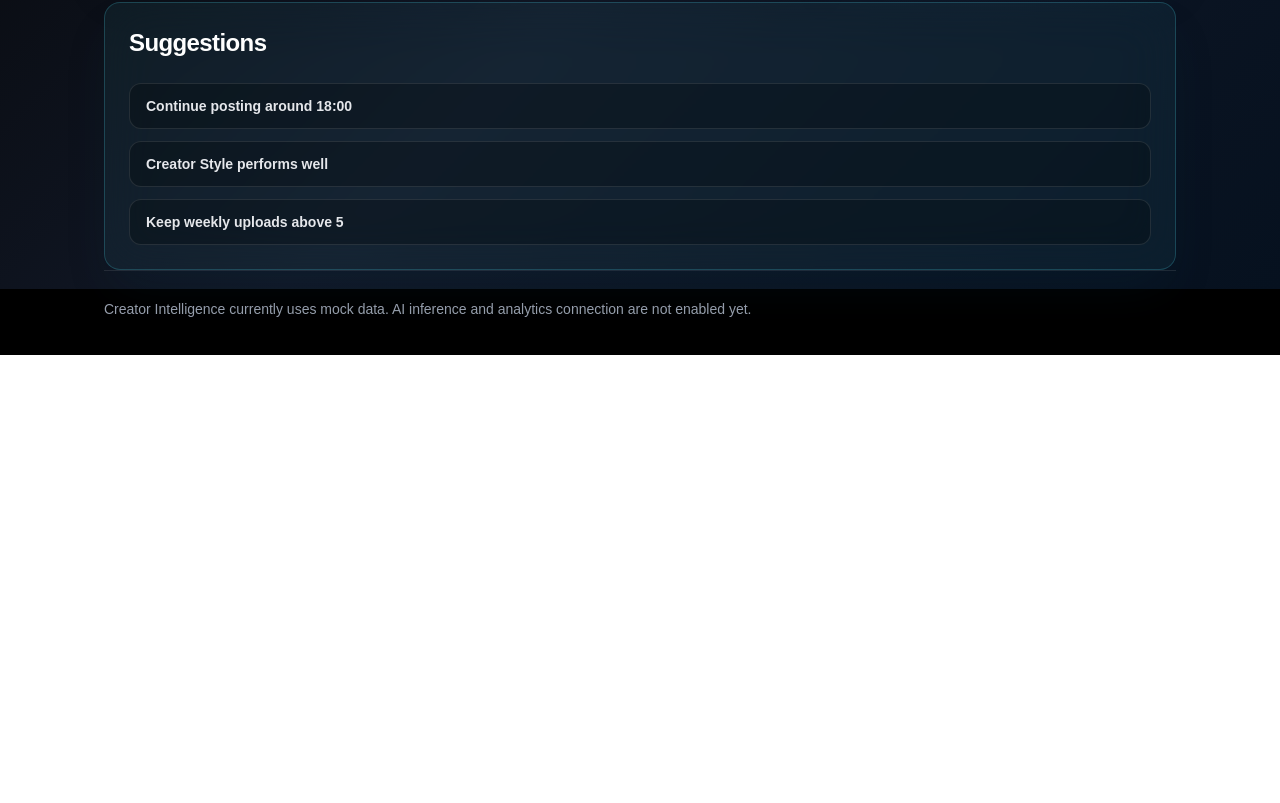
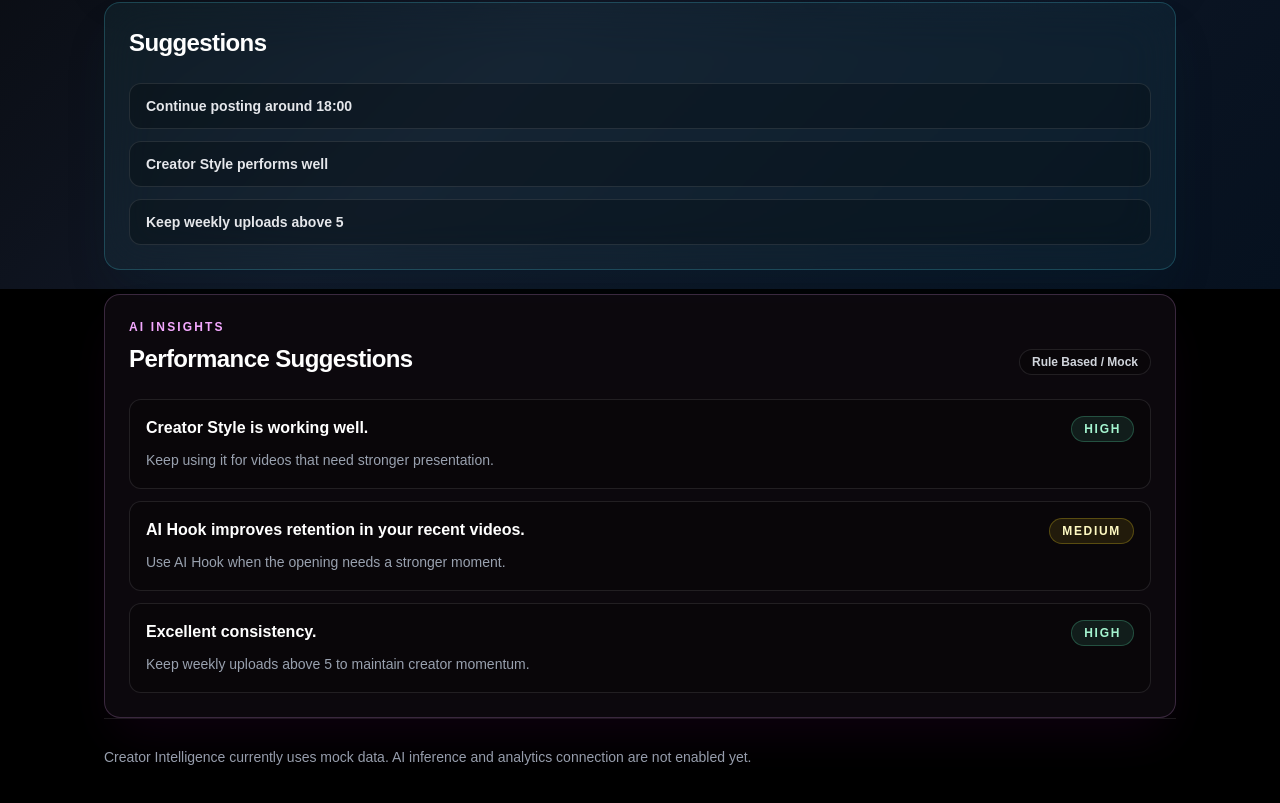
Before and after one commit to hiro042355/easyslice-ai, a Next.js app: page /intelligence in a window 1280 px wide. Shown: the part 511-1314 px from the top of the page. Before the commit the page ends 866 px from the top, so only its background shows below. Built offline with nearby package versions, Linux system fonts and the light colour scheme.

Commit message:
Add AI performance insights foundation

```diff
--- a/app/intelligence/page.tsx
+++ b/app/intelligence/page.tsx
@@ -1,4 +1,8 @@
-import { mockCreatorInsights } from "../../lib/creatorIntelligence";
+import {
+  getPerformanceInsights,
+  mockCreatorInsights,
+  type PerformanceInsight,
+} from "../../lib/creatorIntelligence";
 
 const insightCards = [
   {
@@ -33,6 +37,8 @@ const insightCards = [
   },
 ];
 
+const performanceInsights = getPerformanceInsights(mockCreatorInsights);
+
 function cardClass(accent: string) {
   if (accent === "cyan") {
     return "border-cyan-300/25 bg-cyan-300/[0.07] shadow-cyan-950/25";
@@ -47,6 +53,18 @@ function cardClass(accent: string) {
   }
 
   return "border-white/10 bg-zinc-950/75 shadow-black/25";
+}
+
+function priorityClass(priority: PerformanceInsight["priority"]) {
+  if (priority === "high") {
+    return "border-emerald-300/25 bg-emerald-300/10 text-emerald-200";
+  }
+
+  if (priority === "medium") {
+    return "border-yellow-300/25 bg-yellow-300/10 text-yellow-100";
+  }
+
+  return "border-white/10 bg-white/[0.05] text-gray-300";
 }
 
 export default function CreatorIntelligencePage() {
@@ -114,6 +132,49 @@ export default function CreatorIntelligencePage() {
           </div>
         </section>
 
+        <section className="mt-6 rounded-2xl border border-fuchsia-300/20 bg-fuchsia-300/[0.05] p-6 shadow-2xl shadow-fuchsia-950/20 backdrop-blur-xl">
+          <div className="flex flex-col gap-3 sm:flex-row sm:items-end sm:justify-between">
+            <div>
+              <p className="text-xs font-semibold uppercase tracking-[0.18em] text-fuchsia-300">
+                AI Insights
+              </p>
+              <h2 className="mt-2 text-2xl font-black tracking-tight text-white">
+                Performance Suggestions
+              </h2>
+            </div>
+            <span className="w-fit rounded-full border border-white/10 bg-black/25 px-3 py-1 text-xs font-bold text-gray-300">
+              Rule Based / Mock
+            </span>
+          </div>
+
+          <div className="mt-6 grid gap-3">
+            {performanceInsights.map((insight) => (
+              <article
+                key={insight.title}
+                className="rounded-xl border border-white/10 bg-black/25 p-4"
+              >
+                <div className="flex flex-col gap-3 sm:flex-row sm:items-start sm:justify-between">
+                  <div>
+                    <h3 className="text-base font-black text-white">
+                      {insight.title}
+                    </h3>
+                    <p className="mt-2 text-sm leading-6 text-gray-400">
+                      {insight.description}
+                    </p>
+                  </div>
+                  <span
+                    className={`w-fit rounded-full border px-3 py-1 text-xs font-black uppercase tracking-[0.14em] ${priorityClass(
+                      insight.priority
+                    )}`}
+                  >
+                    {insight.priority}
+                  </span>
+                </div>
+              </article>
+            ))}
+          </div>
+        </section>
+
         <footer className="mt-auto border-t border-white/10 pt-6 text-sm leading-7 text-gray-400">
           Creator Intelligence currently uses mock data. AI inference and
           analytics connection are not enabled yet.
--- a/lib/creatorIntelligence.ts
+++ b/lib/creatorIntelligence.ts
@@ -5,7 +5,15 @@ export type CreatorInsights = {
   averageCreationTime: string;
   weeklyUploads: number;
   consistencyScore: number;
+  creatorStyleUsageRate: number;
+  aiHookUsageRate: number;
   suggestions: string[];
+};
+
+export type PerformanceInsight = {
+  title: string;
+  description: string;
+  priority: "high" | "medium" | "low";
 };
 
 export const mockCreatorInsights: CreatorInsights = {
@@ -15,9 +23,51 @@ export const mockCreatorInsights: CreatorInsights = {
   averageCreationTime: "2m 40s",
   weeklyUploads: 6,
   consistencyScore: 94,
+  creatorStyleUsageRate: 84,
+  aiHookUsageRate: 56,
   suggestions: [
     "Continue posting around 18:00",
     "Creator Style performs well",
     "Keep weekly uploads above 5",
   ],
 };
+
+export function getPerformanceInsights(
+  insights: CreatorInsights
+): PerformanceInsight[] {
+  const performanceInsights: PerformanceInsight[] = [];
+
+  if (insights.creatorStyleUsageRate >= 80) {
+    performanceInsights.push({
+      title: "Creator Style is working well.",
+      description: "Keep using it for videos that need stronger presentation.",
+      priority: "high",
+    });
+  }
+
+  if (insights.aiHookUsageRate >= 50) {
+    performanceInsights.push({
+      title: "AI Hook improves retention in your recent videos.",
+      description: "Use AI Hook when the opening needs a stronger moment.",
+      priority: "medium",
+    });
+  }
+
+  if (insights.weeklyUploads >= 5) {
+    performanceInsights.push({
+      title: "Excellent consistency.",
+      description: "Keep weekly uploads above 5 to maintain creator momentum.",
+      priority: "high",
+    });
+  }
+
+  if (performanceInsights.length === 0) {
+    performanceInsights.push({
+      title: "Keep building your posting rhythm.",
+      description: "Upload consistently to unlock stronger recommendations.",
+      priority: "low",
+    });
+  }
+
+  return performanceInsights;
+}
```
